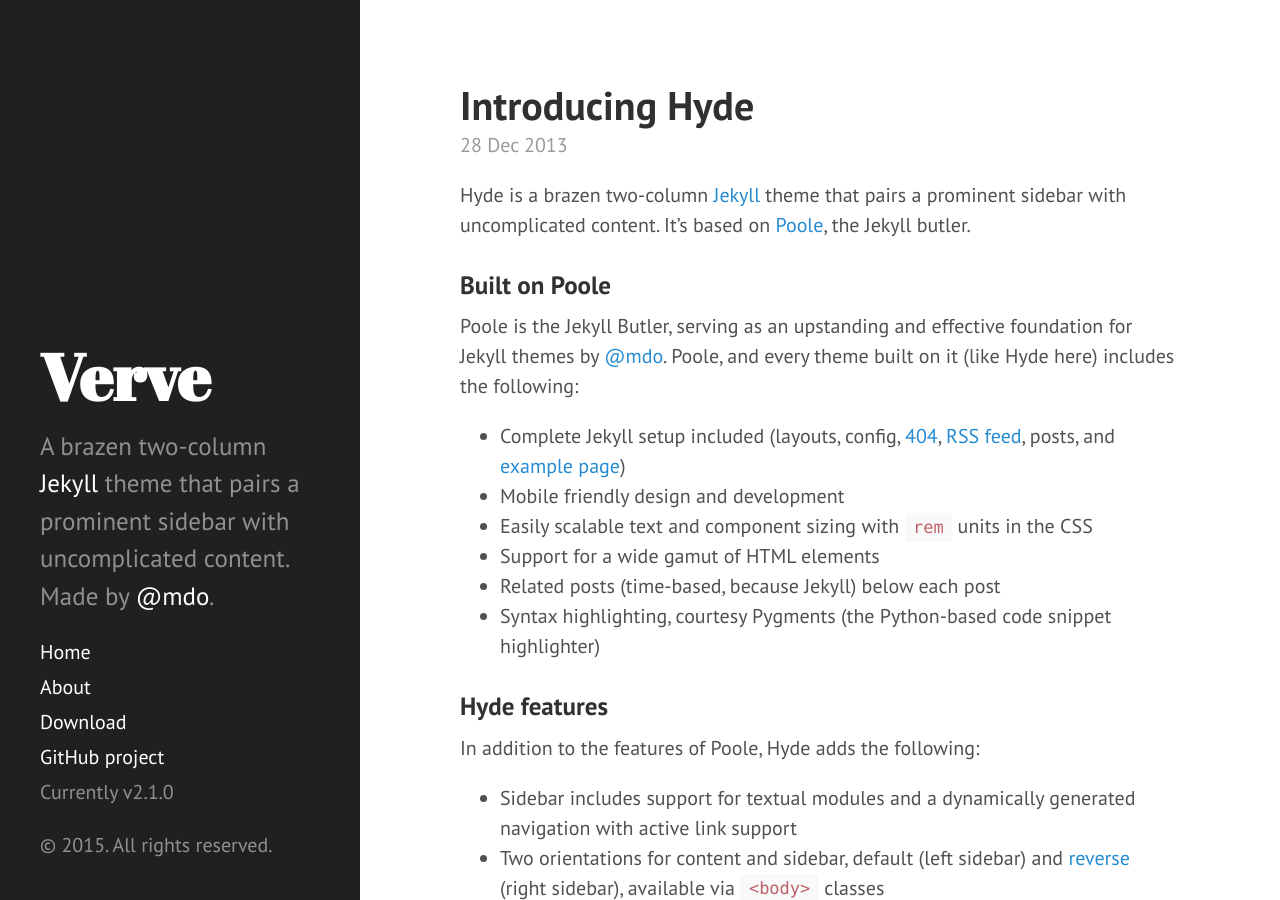
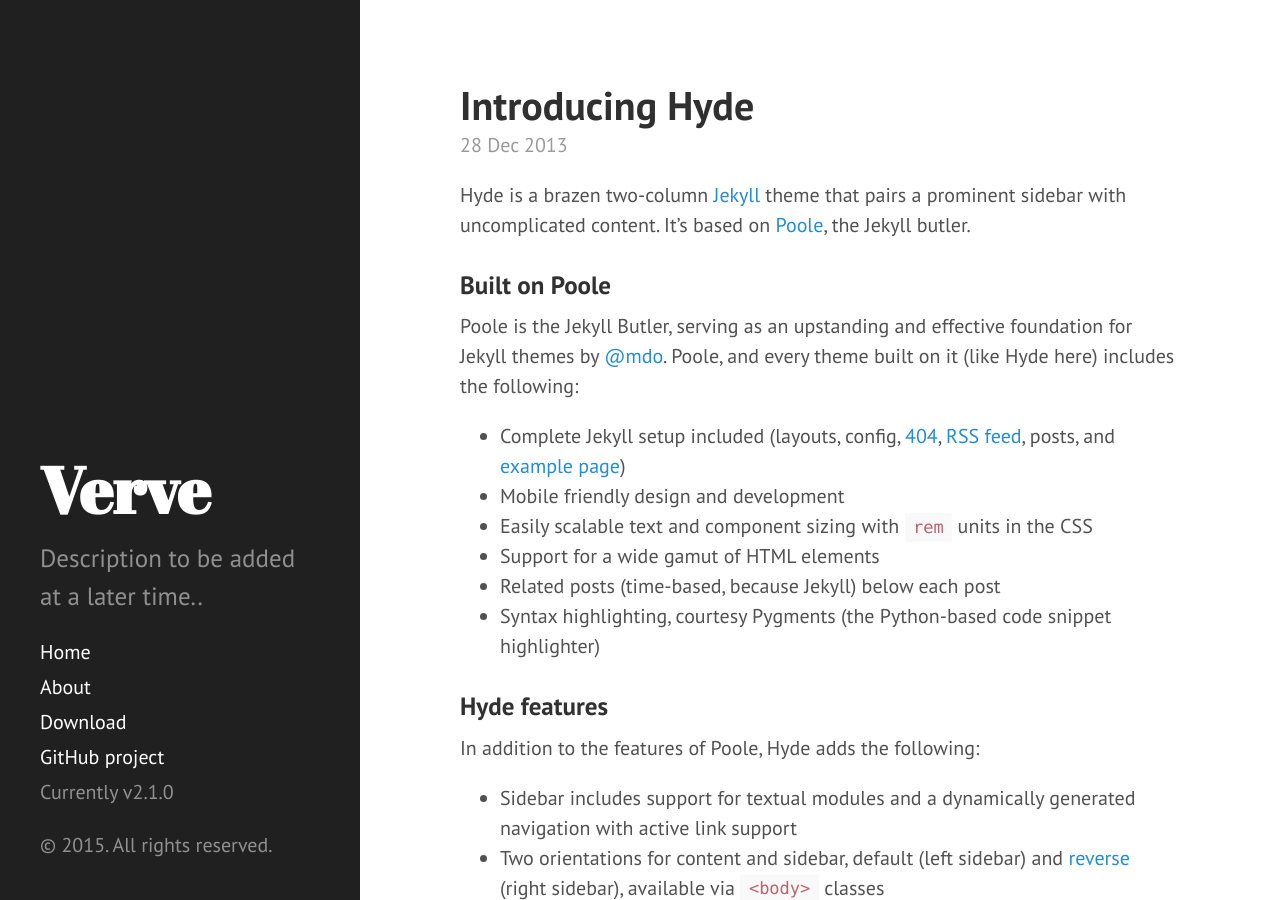
Before and after one commit to mattchou/mattchou.github.io-verve, a Jekyll site: the page built from index.html, in a window 1280 px wide and 900 px high. Built offline with Jekyll 4.4.1, drawn with Linux system fonts in a browser that asks for light colours; Markdown is read by kramdown in place of the engine named in the settings; the list of posts is cut into pages by our own code.

Commit message:
update config

```diff
--- a/_config.yml
+++ b/_config.yml
@@ -8,14 +8,14 @@ relative_permalinks: true
 
 # Setup
 title:            Verve
-tagline:          'Verve'
-description:      'A brazen two-column <a href="http://jekyllrb.com" target="_blank">Jekyll</a> theme that pairs a prominent sidebar with uncomplicated content. Made by <a href="https://twitter.com/mdo" target="_blank">@mdo</a>.'
+tagline:          'Just Verve'
+description:      'Description to be added at a later time.</a>.'
 url:              http://mattchou.github.io/verve/
 baseurl:          http://mattchou.github.io/verve/
 
 author:
-  name:           'Mark Otto'
-  url:            https://twitter.com/mdo
+  name:           'Matt Chou'
+  url:            https://twitter.com/chou
 
 paginate:         5
 
```
